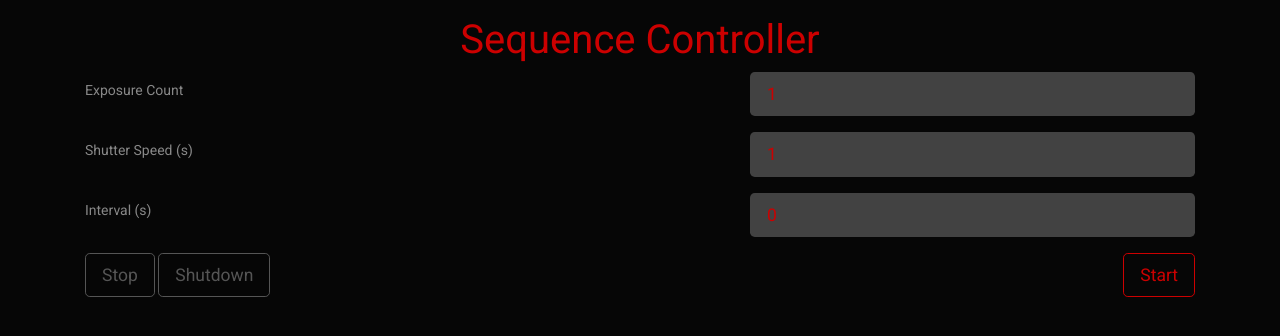
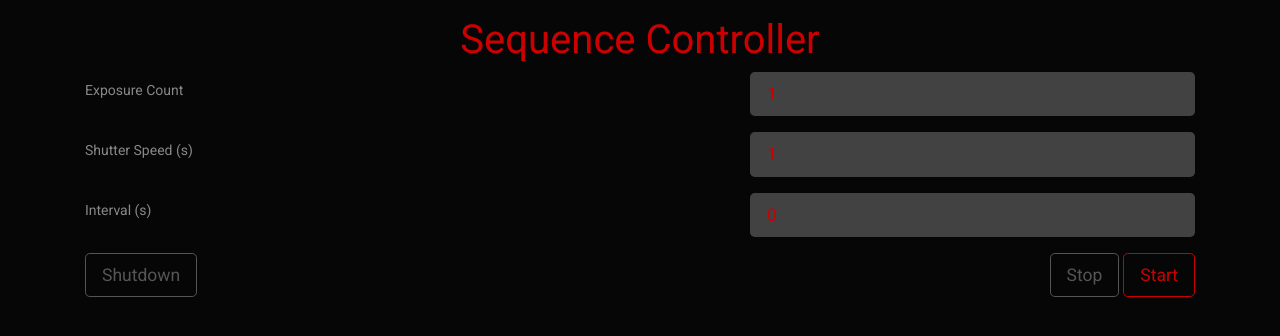
Before and after one commit to jtleniger/rpi-timelapse-ui, a Flask app: page / in a window 1280 px wide. Shown: the top 336 px of the page. Run offline with Flask 2, Linux system fonts and the light colour scheme; some libraries are stand-ins or nearby versions.

Commit message:
ui changes + interval

```diff
--- a/tasks/wrappers/gphoto_controller.py
+++ b/tasks/wrappers/gphoto_controller.py
@@ -1,6 +1,7 @@
 from wrappers.base_controller import BaseController
 import subprocess
 import logging
+import time
 
 class GPhotoController(BaseController):
     CMD = 'gphoto2'
@@ -97,6 +98,8 @@ class GPhotoController(BaseController):
 
             self.log_progress(exposure)
 
+            time.sleep(spacing)
+
     def run_timed(self, count, duration, spacing):
         duration = float(duration)
 
@@ -125,3 +128,5 @@ class GPhotoController(BaseController):
                     logging.error("Error capturing photo. Code: {}".format(exit_code))
 
             self.log_progress(exposure)
+
+            time.sleep(spacing)
--- a/templates/index.html
+++ b/templates/index.html
@@ -68,10 +68,11 @@
                 </div>
                 <div class="row form-group">
                     <div class="col">
-                        {{ form.stop(class="btn btn-outline-secondary btn-lg") }}
+
                         {{ form.shutdown(class="btn btn-outline-secondary btn-lg") }}
                     </div>
-                    <div class="col">
+                    <div class="col text-right">
+                        {{ form.stop(class="btn btn-outline-secondary btn-lg mr-1") }}
                         {{ form.start(class="btn btn-outline-danger btn-lg float-right") }}
                     </div>
                 </div>
```
